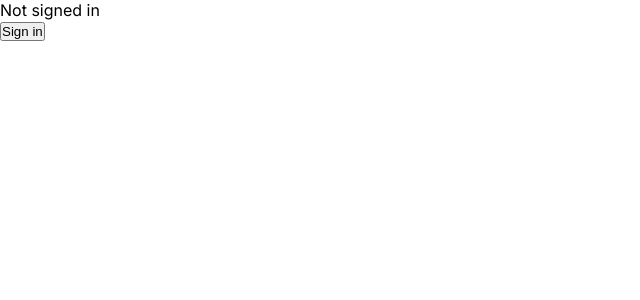
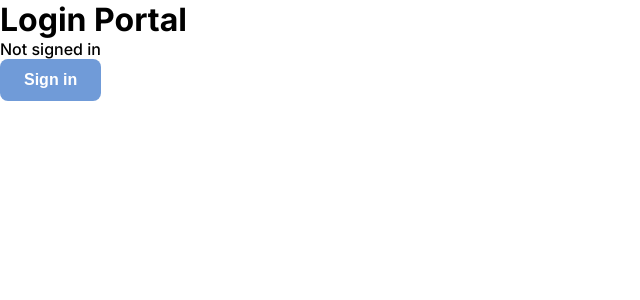
Before and after one commit to spelunkers-iste500/eventPlanner, a Next.js app in the folder pwa/: page /login in a window 1280 px wide. Shown: the top 300 px of the page, without its empty margins (0-640 px from the left). Built offline with nearby package versions, Linux system fonts and the light colour scheme; no server answers.

Commit message:
redesigned login screen

```diff
--- a/pwa/components/LoginButton.jsx
+++ /dev/null
@@ -1,19 +0,0 @@
-import { useSession, signIn, signOut } from "next-auth/react"
-
-export default function LoginButton() {
-  const { data: session } = useSession()
-  if (session) {
-    return (
-      <>
-        Signed in as {session.user.email} <br />
-        <button onClick={() => signOut()}>Sign out</button>
-      </>
-    )
-  }
-  return (
-    <>
-      Not signed in <br />
-      <button onClick={() => signIn()}>Sign in</button>
-    </>
-  )
-}
--- a/pwa/pages/login/index.tsx
+++ b/pwa/pages/login/index.tsx
@@ -1,28 +1,36 @@
 import React, { Component, useState } from 'react';
-import axios from 'axios';
 import { useRouter } from 'next/router';
-import LoginButton from '../../components/LoginButton'
+import { useSession, signIn, signOut } from "next-auth/react"
+import styles from './login.module.css';
+
 
 const LoginPage: React.FC = () => {
-    const [email, setEmail] = useState('');
-    const [password, setPassword] = useState('');
-    const [error, setError] = useState('');
-
-    const handleLogin = async (event: React.FormEvent) => {
-        event.preventDefault();
-        try {
-            const response = await axios.post('/auth', { email, password });
-            const { token } = response.data;
-            localStorage.setItem('jwt', token);
-            // Redirect to another page or update the UI as needed
-        } catch (err) {
-            setError('Invalid email or password');
-        }
-    };
+    const { data: session } = useSession();
 
     return (
-        <div>
-            <LoginButton />
+        <div className={styles.loginContainer}>
+            <div className={styles.loginBox}>
+                <h1 className={styles.loginTitle}>Login Portal</h1>
+                <div className={styles.sessionContainer}>
+                    <p className={styles.signedInStatus}>
+                        {session ? (
+                            <>Signed in as <span>{session.user?.email}</span></>
+                        ) : (
+                            <>Not signed in</>
+                        )}
+                    </p>
+                    <div className={styles.signoutContainer}>
+                        {session ? (
+                            <>
+                            <span>Not you?</span>
+                            <button className={styles.signoutBtn} onClick={() => signOut()}>Logout</button>
+                            </>
+                        ) : (
+                            <button className={styles.signinBtn} onClick={() => signIn()}>Sign in</button>
+                        )}
+                    </div>
+                </div>
+            </div>
         </div>
     );
 };
--- /dev/null
+++ b/pwa/pages/login/login.module.css
@@ -0,0 +1,70 @@
+.login-container  {
+    width: 100%;
+    height: 100vh;
+    background: var(--blue-700);
+    background: radial-gradient(circle, var(--blue-700) 0%, var(--blue-500) 100%);
+    display: flex;
+    align-items: center;
+    justify-content: center;
+}
+
+.login-box {
+    width: 100%;
+    max-width: 400px;
+    margin: 0 auto;
+    padding: 2rem;
+    background-color: var(--white);
+    border-radius: 8px;
+    box-shadow: var(--shadow-400)
+}
+
+.login-title {
+    color: var(--blue-500);
+    text-align: center;
+}
+
+.session-container {
+    display: flex;
+    flex-direction: column;
+    gap: 1rem;
+    margin-top: 1rem;
+}
+
+.signed-in-status {
+    color: var(--black);
+    text-align: center;
+
+    &> span {
+        font-weight: 600;
+    }
+}
+
+.signout-container {
+    display: flex;
+    justify-content: center;
+    gap: 0.5rem;
+
+    &> span {
+        color: var(--gray);
+    }
+}
+
+.signin-btn {
+    background: var(--blue-500);
+    color: var(--white);
+}
+
+.signin-btn:hover {
+    background: var(--blue-600);
+}
+
+.signout-btn {
+    background: none;
+    color: var(--blue-500);
+    padding: 0;
+}
+
+.signout-btn:hover {
+    background: none;
+    color: var(--blue-700);
+}
--- a/pwa/styles/globals.css
+++ b/pwa/styles/globals.css
@@ -10,6 +10,8 @@
     --blue-500: #4778BD;
     --blue-400: #709BD8;
     --blue-300: #E5F0FF;
+    --shadow-400: 0px 16px 32px -4px rgba(12, 12, 13, 0.1),
+                  0px 4px 4px -4px rgba(12, 12, 13, 0.05);
 }
 
 * {
@@ -49,3 +51,21 @@ p {
     font-size: 1rem;
     font-weight: 500;
 }
+
+button,
+.btn {
+    appearance: none;
+    border: none;
+    border-radius: 8px;
+    padding: 0.75rem 1.5rem;
+    font-size: 1rem;
+    font-weight: 600;
+    cursor: pointer;
+    color: var(--white);
+    background-color: var(--blue-400);
+}
+
+button:hover,
+.btn:hover {
+    background-color: var(--blue-500);
+}
--- a/pwa/tsconfig.json
+++ b/pwa/tsconfig.json
@@ -15,6 +15,6 @@
     "jsx": "preserve",
     "incremental": true
   },
-  "include": ["next-env.d.ts", "**/*.ts", "**/*.tsx", "components/LoginButton.jsx"],
+  "include": ["next-env.d.ts", "**/*.ts", "**/*.tsx"],
   "exclude": ["node_modules"]
 }
```
